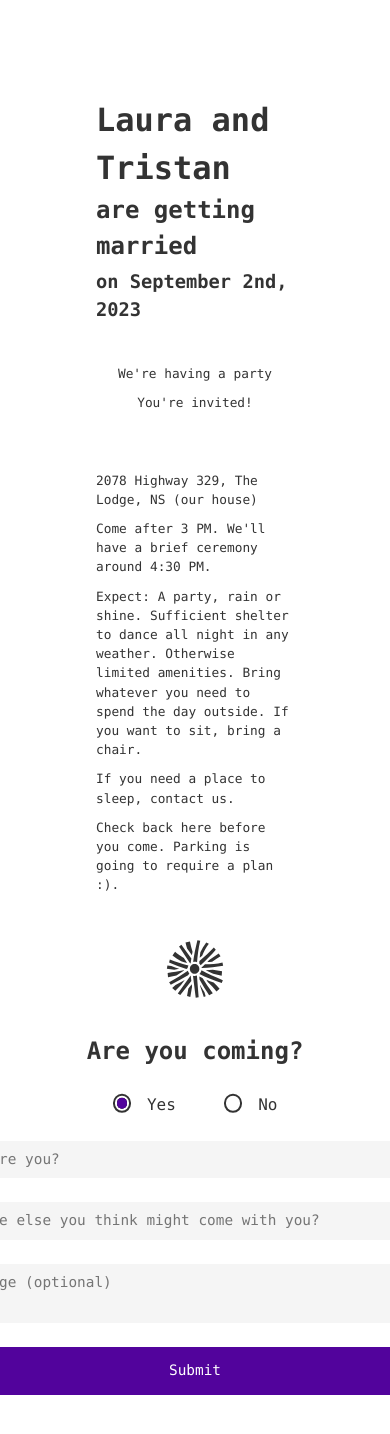
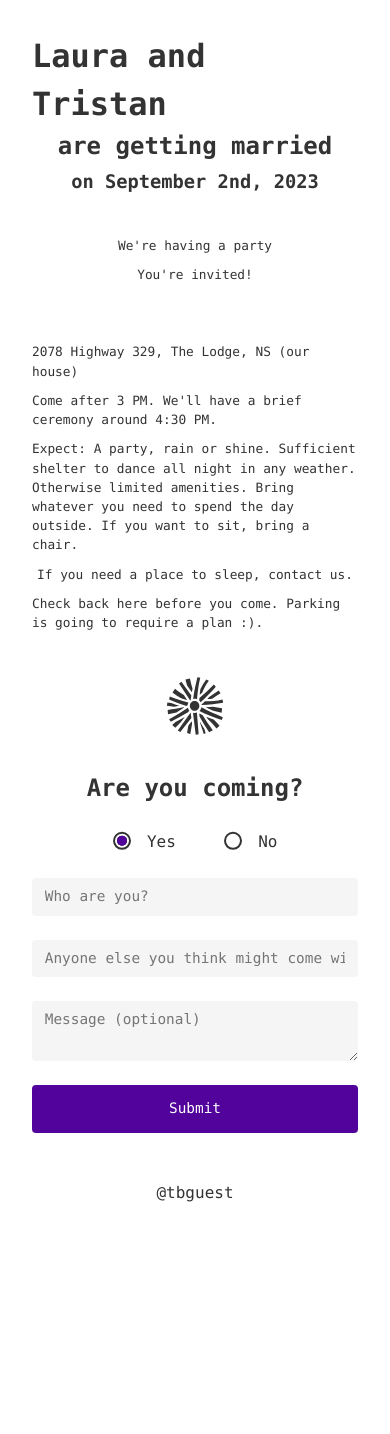
Before and after one commit to tbguest/wedding, a Next.js app: page / in a window 390 px wide. Shown: the top 1434 px of the page. After the commit the page ends 1221 px from the top, so only its background shows below. Built offline with nearby package versions, Linux system fonts and the light colour scheme.

Commit message:
Footer and responsive form

```diff
--- a/components/AttendeeForm/AttendeeForm.module.css
+++ b/components/AttendeeForm/AttendeeForm.module.css
@@ -1,9 +1,9 @@
 .form {
-  min-width: var(--max-width);
+  width: 100%;
+  max-width: calc(var(--max-width) - 48px);
   position: relative;
   display: grid;
   gap: 24px;
-  padding: 0 48px;
 }
 
 .form h2 {
--- /dev/null
+++ b/components/Footer/Footer.module.css
@@ -0,0 +1,5 @@
+.footer {
+  display: flex;
+  justify-content: center;
+  padding: 16px;
+}
--- /dev/null
+++ b/components/Footer/Footer.tsx
@@ -0,0 +1,10 @@
+import Link from "next/link";
+import classes from "./Footer.module.css";
+
+export const Footer = () => {
+  return (
+    <footer className={classes.footer}>
+      <Link href={"https://www.tristanguest.dev/"}>@tbguest</Link>
+    </footer>
+  );
+};
--- /dev/null
+++ b/components/Footer/index.ts
@@ -0,0 +1 @@
+export * from "./Footer";
--- a/components/IndexPage/IndexPage.module.css
+++ b/components/IndexPage/IndexPage.module.css
@@ -176,6 +176,10 @@
 
 /* Mobile */
 @media (max-width: 700px) {
+  .main {
+    padding: 32px;
+  }
+
   .content {
     padding: 4rem;
   }
--- a/components/IndexPage/IndexPage.tsx
+++ b/components/IndexPage/IndexPage.tsx
@@ -1,9 +1,11 @@
 import classes from "./IndexPage.module.css";
 import AttendeeForm from "@/components/AttendeeForm/AttendeeForm";
 import { GiDandelionFlower } from "react-icons/gi";
+import { Footer } from "../Footer";
 
 export const IndexPage = () => {
   return (
+    <>
       <main className={classes.main}>
         <h1 style={{ marginBottom: 0 }}>Laura and Tristan</h1>
         <h2 style={{ marginBottom: 4 }}>are getting married</h2>
@@ -35,5 +37,7 @@ export const IndexPage = () => {
         <GiDandelionFlower size={64} style={{ margin: 32 }} />
         <AttendeeForm />
       </main>
+      <Footer />
+    </>
   );
 };
```
Lines whose indentation alone changed are shown as unchanged.
